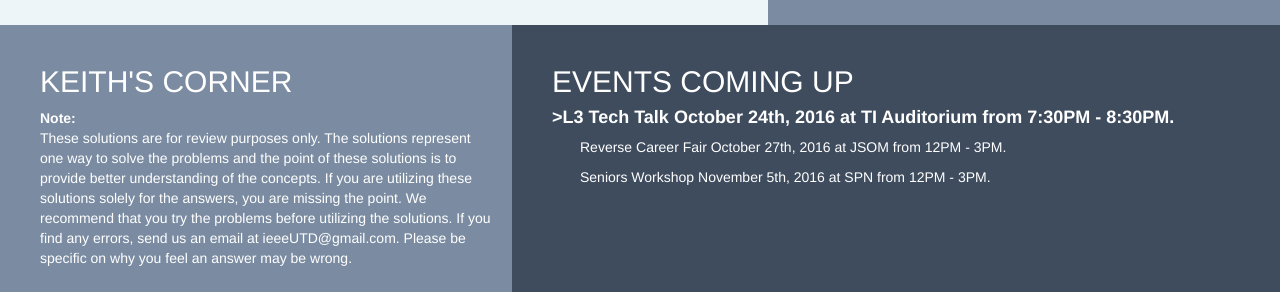
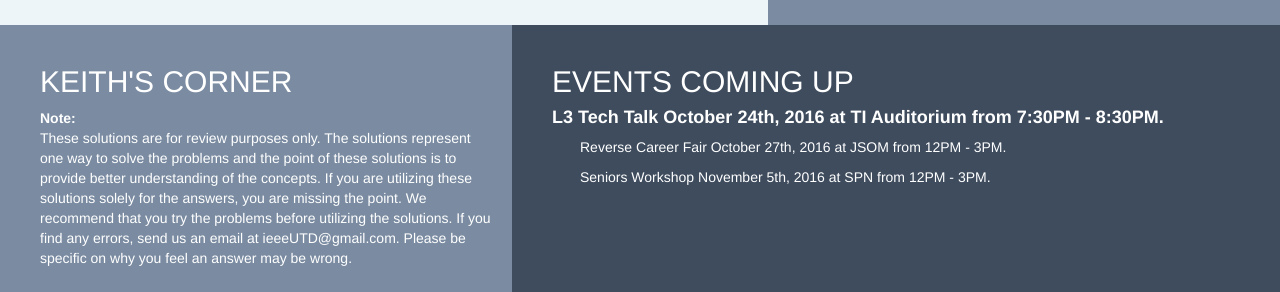
Before and after one commit to IEEEUTD/IEEEUTD.github.io, a Jekyll site: the page index.html, which Jekyll copies as it is, in a window 1280 px wide and 900 px high, scrolled down 623 px. Shown: the part 392-684 px from the top of the window. Built offline with Jekyll 4.4.1, drawn with Linux system fonts in a browser that asks for light colours.

Commit message:
some formatting errors were fixed

```diff
--- a/index.html
+++ b/index.html
@@ -140,7 +140,7 @@
                 </div>
                 <div class="upcoming_events">
                     <h2>EVENTS COMING UP</h2>
-                    <p><h4><b><span>>L3 Tech Talk October 24th, 2016 at TI Auditorium from 7:30PM - 8:30PM.</span></b></h4></p>
+                    <p><h4><b><span>L3 Tech Talk October 24th, 2016 at TI Auditorium from 7:30PM - 8:30PM.</span></b></h4></p>
                     <p></p>
                     <p><span style="margin-left:2em">Reverse Career Fair October 27th, 2016 at JSOM from 12PM - 3PM.</span></p>
                     <p><span style="margin-left:2em">Seniors Workshop November 5th, 2016 at SPN from 12PM - 3PM.</span></p>
```
